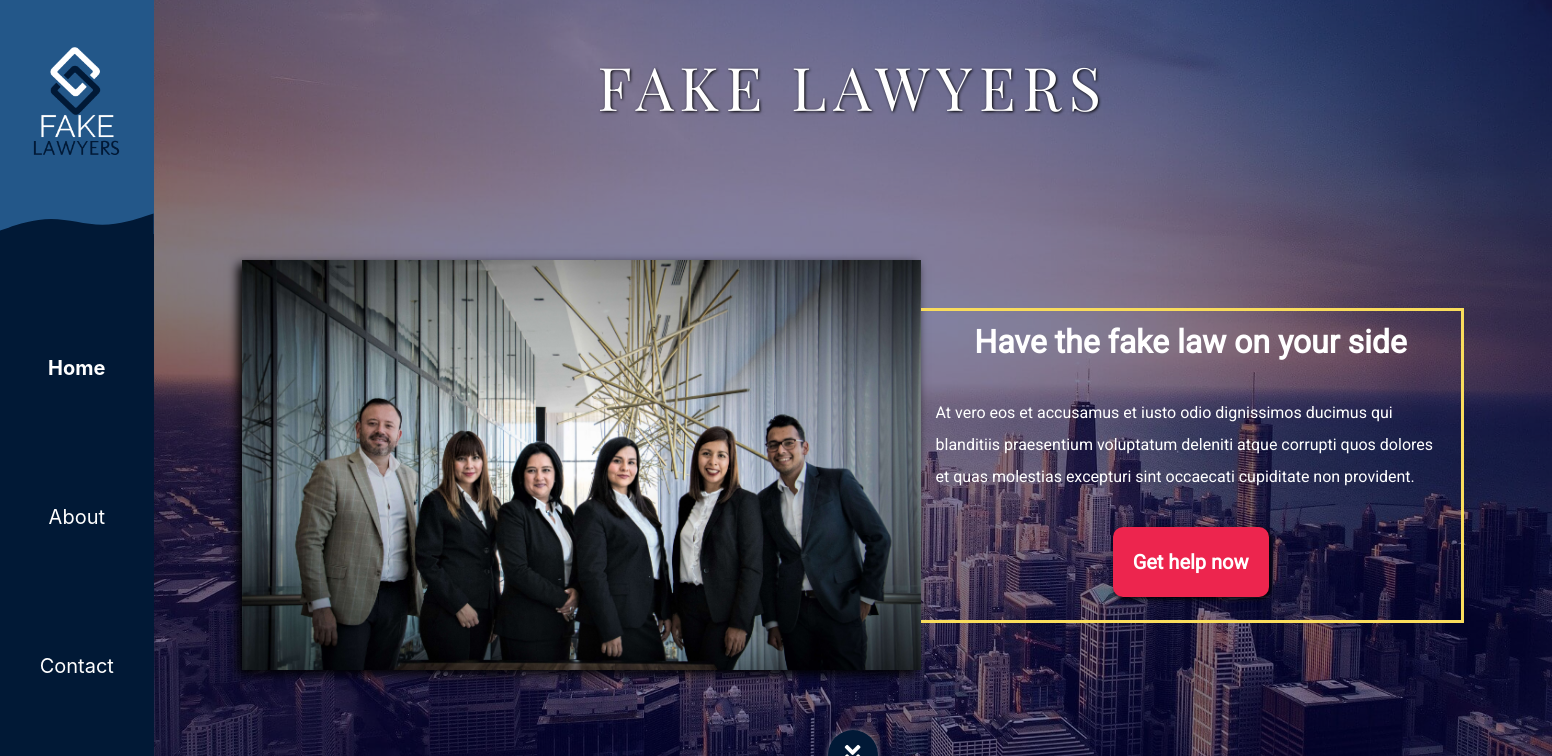
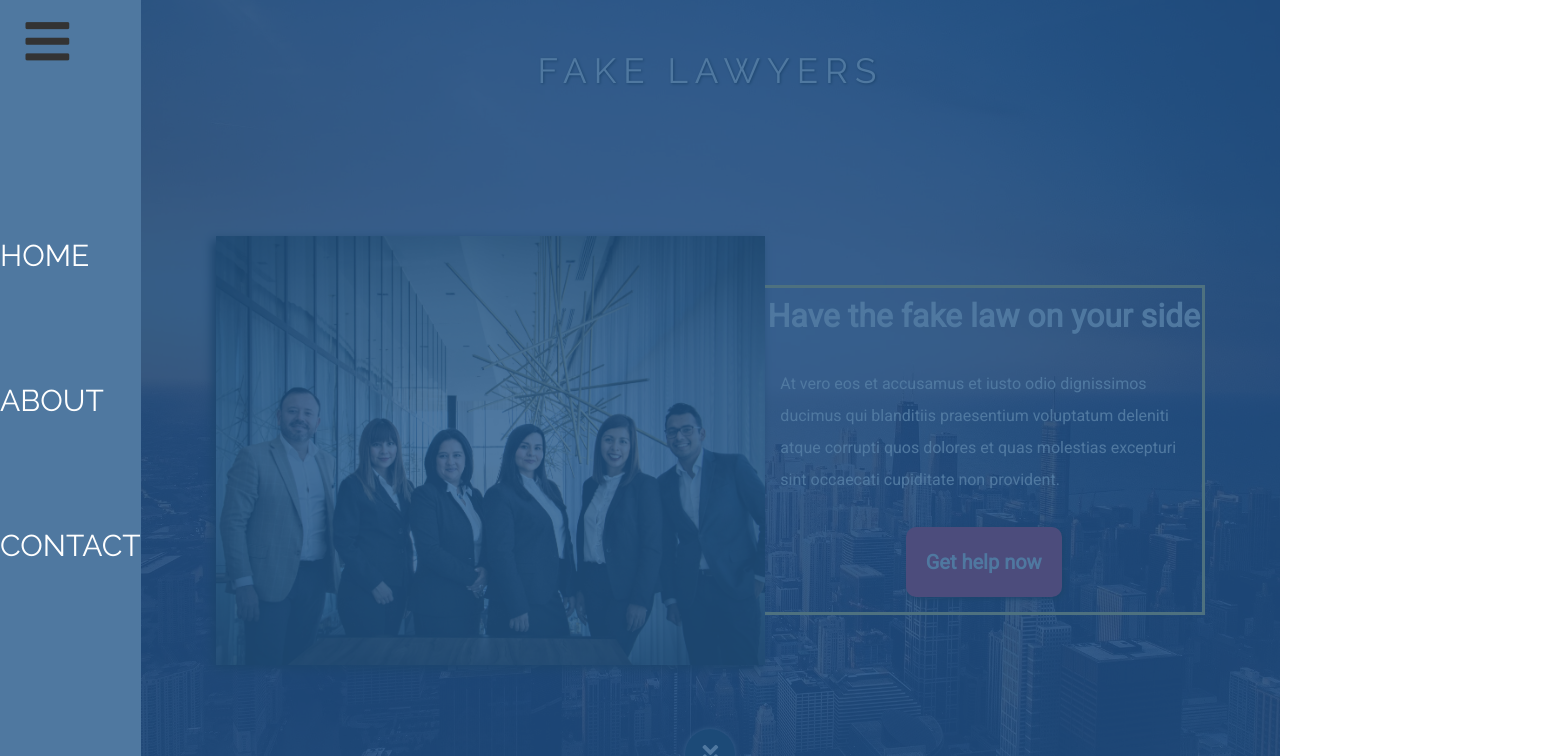
Before and after one commit to jjcreator/business-page, a React (Create React App) app: page / in a window 1280 px wide. Shown: the top 756 px of the page, 1552 px wide, since content can reach past the window. Built offline with nearby package versions, Linux system fonts and the light colour scheme.

Commit message:
started working on responsiveness

```diff
--- a/src/App.css
+++ b/src/App.css
@@ -1,22 +1,21 @@
-@import url('https://fonts.googleapis.com/css?family=Roboto|Playfair+Display&display=swap');
+@import url('https://fonts.googleapis.com/css?family=Raleway|Roboto|Playfair+Display&display=swap');
 
 .mainContainer {
   display: flex;
   width: 100%;
+  position: relative;
 }
 
 .pageContainer {
   flex: 1;
-  background-color: #edf3f2;
-  background: rgb(237,243,242);
+  background: #edf3f2;
   background: linear-gradient(107deg, rgba(237,243,242,1) 20%, rgba(255,255,255,1) 50%, rgba(237,243,242,1) 80%);
-  margin-left: 12vw;
-  z-index: 200;
+  margin-left: 11vw;
+  z-index: 20;
 }
 
 @media (max-width: 767px) {
   .pageContainer {
     margin-left: 0;
-    margin-top: 12vh;
   }
 }
--- a/src/App.js
+++ b/src/App.js
@@ -5,6 +5,7 @@ import './App.css';
 import Main from './components/MainPage/Main';
 import About from './components/AboutPage/About';
 import Contact from './components/ContactPage/Contact';
+import MobileNavbar from './components/AboutPage/MobileNavbar';
 
 const imageSources = ["/phone.jpg","/city.jpg", "/email.jpg", "/man-in-black-holding-phone-618613.jpg", "/people.jpg", "/phone.jpg", "/team.jpg"];
 
@@ -23,6 +24,7 @@ function App() {
   return (
     <Router>
       <div className="mainContainer">
+        <MobileNavbar/>
         <Navbar/>
         <div className="pageContainer">
           <Switch>
--- /dev/null
+++ b/src/components/AboutPage/MobileNavbar.js
@@ -0,0 +1,16 @@
+import React from 'react'
+import styles from "../../modules/mobileNavbarStyle.module.css"
+import {Link} from "react-router-dom"
+
+function MobileNavbar() {
+    return (
+        <div id={styles.mobileNavbar}>
+            <i id={styles.mobileIcon}className="fas fa-bars"></i>
+            <Link to="/" exact>Home</Link>
+            <Link to="/about">About</Link>
+            <Link to="/contact">Contact</Link>
+        </div>
+    )
+}
+
+export default MobileNavbar
--- a/src/components/MainPage/Principles.js
+++ b/src/components/MainPage/Principles.js
@@ -1,4 +1,4 @@
-import React from 'react'
+import React, {useState, useEffect} from 'react'
 import styles from "../../modules/mainStyle.module.css"
 import Shape from "../Shape"
 import ScrollAnimation from "react-animate-on-scroll"
@@ -9,29 +9,28 @@ const duration = 1.2;
 
 function Principles() {
 
+    const [listItems, setListItems] = useState([]);
+
+    useEffect(()=> {
+        createItems();
+    }, [])
+
+    const createItems = () => {
+        let items = [];
+        for (let i=1; i<7; i++) {
+            items.push(<ScrollAnimation className={styles.listItem} animateIn={chosenAnimation} animateOnce={false} duration={duration} delay={i * 250} offset={50}>
+                <i className={`fas fa-landmark ${styles.icon}`}></i>Lorem ipsum dolor sit amet
+            </ScrollAnimation>);
+        setListItems(items)
+        }
+    }
+
     return (
         <ScrollAnimation animateIn={styles.animated} animateOnce={false} duration={0.5}>
             <section className={styles.principles}>
                     <Shape text="Our core principles"/>
                     <div id={styles.list}>
-                        <ScrollAnimation className={styles.listItem} animateIn={chosenAnimation} animateOnce={false} duration={duration} delay={250} offset={50}>
-                            <i className={`fas fa-landmark ${styles.icon}`}></i>Lorem ipsum dolor sit amet
-                        </ScrollAnimation>
-                        <ScrollAnimation className={styles.listItem} animateIn={chosenAnimation} animateOnce={false} duration={duration} delay={500} offset={50}>
-                            <i className={`fas fa-landmark ${styles.icon}`}></i>Lorem ipsum dolor sit amet
-                        </ScrollAnimation>
-                        <ScrollAnimation className={styles.listItem} animateIn={chosenAnimation} animateOnce={false} duration={duration} delay={750} offset={50}>
-                            <i className={`fas fa-landmark ${styles.icon}`}></i>Lorem ipsum dolor sit amet
-                        </ScrollAnimation>
-                        <ScrollAnimation className={styles.listItem} animateIn={chosenAnimation} animateOnce={false} duration={duration} delay={1000} offset={50}>
-                            <i className={`fas fa-landmark ${styles.icon}`}></i>Lorem ipsum dolor sit amet
-                        </ScrollAnimation>
-                        <ScrollAnimation className={styles.listItem} animateIn={chosenAnimation} animateOnce={false} duration={duration} delay={1250} offset={50}>
-                            <i className={`fas fa-landmark ${styles.icon}`}></i>Lorem ipsum dolor sit amet
-                        </ScrollAnimation>
-                        <ScrollAnimation className={styles.listItem} animateIn={chosenAnimation} animateOnce={false} duration={duration} delay={1500} offset={50}>
-                            <i className={`fas fa-landmark ${styles.icon}`}></i>Lorem ipsum dolor sit amet
-                        </ScrollAnimation>
+                        {listItems}
                     </div>
                     <ExpandingLine animationDuration={0.5} animationDelay={1750}/>
             </section>
--- a/src/components/MainPage/TestimonialCard.js
+++ b/src/components/MainPage/TestimonialCard.js
@@ -7,7 +7,7 @@ function TestimonialCard(props) {
         <ScrollAnimation animateIn="zoomIn" animateOnce={false} duration={1.2} delay={props.animationDelay} offset={200}>
             <div className={`${styles.testimonialCard} animate__zoomIn animate__delay-${props.animationDelay}s`}>
                 <div className={styles.testimonialTop}>
-                    <img className={styles.testimonialImg} src={props.imgSrc}/>
+                    <img className={styles.testimonialImg} src={props.imgSrc} alt="user"/>
                 </div>
                 <div className={styles.testimonialTextBox}>
                     <i className={`fas fa-quote-left ${styles.quote} ${styles.quoteLeft}`}/>
@@ -15,7 +15,7 @@ function TestimonialCard(props) {
                     <i className={`fas fa-quote-right ${styles.quote} ${styles.quoteRight}`}/>
                 </div>
                 <div className={styles.testimonialFooter}>
-                    <span className={styles.authorName}>{props.name}</span><span className={styles.authorCity}>{props.city}</span>
+                    <span className={styles.authorName}>{props.name}</span>,<span className={styles.authorCity}>{props.city}</span>
                 </div>
 
             </div>
--- a/src/components/MainPage/Testimonials.js
+++ b/src/components/MainPage/Testimonials.js
@@ -1,20 +1,71 @@
-import React from 'react'
+import React, {useState, useEffect} from 'react'
 import ScrollAnimation from "react-animate-on-scroll"
 import TestimonialCard from "./TestimonialCard.js"
 import styles from "../../modules/mainStyle.module.css"
 import Shape from '../Shape.js'
-const testimonialText = "Itaque earum rerum hic tenetur a sapiente delectus, ut aut reiciendis voluptatibus maiores alias consequatur."
 
+const userTesimonials = [
+    {
+        id: 1,
+        name: "Adam Smith",
+        city: "Smithsville",
+        img: "./guy3.jpg",
+        testimonial: "Itaque earum rerum hic tenetur a sapiente delectus, ut aut reiciendis voluptatibus maiores alias consequatur."
+    },
+    {
+        id: 2,
+        name: "Hans Olo",
+        city: "Spaceville",
+        img: "./guy3.jpg",
+        testimonial: "Itaque earum rerum hic tenetur a sapiente delectus, ut aut reiciendis voluptatibus maiores alias consequatur."
+    },
+    {
+        id: 3,
+        name: "Chuck N.",
+        city: "Texas",
+        img: "./guy3.jpg",
+        testimonial: "Itaque earum rerum hic tenetur a sapiente delectus, ut aut reiciendis voluptatibus maiores alias consequatur."
+    },
+    {
+        id: 4,
+        name: "John Doe",
+        city: "Forestville",
+        img: "./guy3.jpg",
+        testimonial: "Itaque earum rerum hic tenetur a sapiente delectus, ut aut reiciendis voluptatibus maiores alias consequatur."
+    },
+    {
+        id: 5,
+        name: "Jane Doe",
+        city: "Forestville",
+        img: "./guy3.jpg",
+        testimonial: "Itaque earum rerum hic tenetur a sapiente delectus, ut aut reiciendis voluptatibus maiores alias consequatur."
+    },
+    {
+        id: 6,
+        name: "Boris Y.",
+        city: "Moscow",
+        img: "./guy3.jpg",
+        testimonial: "Itaque earum rerum hic tenetur a sapiente delectus, ut aut reiciendis voluptatibus maiores alias consequatur."
+    }
+]
 
 function Testimonials() {
+
+    const [shownTestimonials, setShownTestimonials] = useState([]);
+    useEffect(()=> {
+        let currentTestimonials = [];
+        for (let i=0; i<userTesimonials.length; i++) {
+            currentTestimonials.push(<TestimonialCard name={userTesimonials[i].name} city={userTesimonials[i].city} imgSrc={userTesimonials[i].img} text={userTesimonials[i].testimonial} key={userTesimonials[i].id} animationDelay={(i+1)*200}/>)
+        }
+        setShownTestimonials(currentTestimonials);
+    }, []);
+
     return (
         <ScrollAnimation animateIn={styles.animated} animateOnce={true} offset={250} duration={0.4}>
             <section id={styles.testimonialsSection}>
                 <Shape text="Testimonials"/>
                 <div id={styles.testimonials}>
-                    <TestimonialCard name="Adam Smith" city="Smithsville" text={testimonialText} animationDelay={200} imgSrc="./guy3.jpg"/>
-                    <TestimonialCard name="Hans Olo" city="Millenium Falcon" text={testimonialText} animationDelay={400} imgSrc="./guy3.jpg"/>
-                    <TestimonialCard name="Chuck Norris" city="Texas" text={testimonialText} animationDelay={600} imgSrc="./guy3.jpg"/>
+                    {shownTestimonials}
                 </div>
             </section>
         </ScrollAnimation>
--- a/src/index.css
+++ b/src/index.css
@@ -17,7 +17,6 @@ body {
   -moz-osx-font-smoothing: grayscale;
   padding: 0;
   box-sizing: border-box;
-
 }
 
 code {
--- a/src/modules/mainStyle.module.css
+++ b/src/modules/mainStyle.module.css
@@ -28,8 +28,8 @@
 
 #showcaseTitle {
     padding-top: 50px;
-    font-size: 60px;
-    font-family: "Playfair Display", serif;
+    font-size: 35px;
+    font-family: Raleway;
     letter-spacing: 7px;
     text-shadow: 1px 1px 3px black;
     text-transform: uppercase;
@@ -158,7 +158,7 @@ animation: pop 0.4s forwards ease-in;
     align-items: center;
     justify-content: center;
     padding: 40px;
-    margin-top: 12vh;
+    margin-top: 15vh;
 }
 
 #list {
@@ -171,6 +171,7 @@ animation: pop 0.4s forwards ease-in;
     align-items: center;
     justify-content: space-between;
     width: 100%;
+    margin-top: 2%
 }
 
 .listItem {
@@ -264,23 +265,22 @@ animation: pop 0.4s forwards ease-in;
     display: flex;
     margin-top: 10vh;
     flex-direction: column;
-    justify-content: flex-start;
+    justify-content: center;
     align-items: center;
     padding: 20px;
-    border: 2px solid blue;
+    width: 100%;
 }
 
 #testimonials {
-    display: flex;
-    justify-content: center;
-    align-items: center;
+    display: grid;
     width: 100%;
     margin-top: 10%;
-    border: 2px solid green;
+    grid-template: 1fr/ 1fr 1fr 1fr;
 }
 
 .testimonialCard {
-    width: 350px;
+    width: 80%;
+    margin-bottom: 10%;
     height: 400px;
     display: flex;
     flex-direction: column;
@@ -288,8 +288,9 @@ animation: pop 0.4s forwards ease-in;
     color: var(--primary-color);
     box-shadow: 2px 2px 5px black;
     position: relative;
-    margin: 0 50px;
     justify-content: flex-end;
+    background-color: var(--showcase-color);
+    margin: 0 auto 10% auto;
 }
 
 .testimonialTop {
@@ -310,8 +311,7 @@ animation: pop 0.4s forwards ease-in;
     margin: 0 auto;
     z-index: 3;
     border: 5px solid var(--showcase-color);
-    box-shadow: 3px 3px 5px solid black;
-
+    box-shadow: 0px 0px 5px black;
 }
 
 .quote {
@@ -337,12 +337,12 @@ animation: pop 0.4s forwards ease-in;
     align-items: center;
     flex-direction: column;
     font-size: 16px;
-    background-color: var(--showcase-color);
-    color: var(--primary-color)
+    color: var(--primary-color);
+    margin-top: 5%;
 }
 
 .testimonialTextBox p {
-    padding: 0px 55px;
+    margin: 0 35px;
 }
 
 .testimonialFooter {
@@ -356,14 +356,25 @@ animation: pop 0.4s forwards ease-in;
 }
 
 .authorCity {
-    font-size: 16px;
     padding: 0 5px;
-    text-transform: none;
 }
 
 .authorName {
-    font-size: 20px;
     font-weight: bolder;
+}
+
+#arrowContainer {
+    display: flex;
+    width: 10%;
+    justify-content: center;
+    align-items: center;
+}
+
+.arrow {
+    font-size: 40px;
+    color: var(--primary-color);
+    cursor: pointer;
+    margin: 10%;
 }
 
 #callToAction {
--- /dev/null
+++ b/src/modules/mobileNavbarStyle.module.css
@@ -0,0 +1,31 @@
+#mobileNavbar {
+    background-color: var(--secondary-color);
+    opacity: 0.8;
+    position: fixed;
+    top: 0;
+    left: 0;
+    width: 100%;
+    height: 100%;
+    z-index: 40;
+    display: flex;
+    flex-direction: column;
+    justify-content: center;
+    justify-items: center;
+}
+
+#mobileNavbar a {
+    color: white;
+    font-family: Raleway;
+    text-transform: uppercase;
+    font-size: 30px;
+    padding: 50px 0px;
+}
+
+
+#mobileIcon {
+    color: black;
+    font-size: 50px;
+    position: fixed;
+    top: 2%;
+    left: 2%
+}
--- a/src/modules/navbarStyle.module.css
+++ b/src/modules/navbarStyle.module.css
@@ -1,11 +1,13 @@
 .myNavbar {
     overflow: hidden;
     height: 100%;
-    width: 12vw;
+    width: 11vw;
     justify-content: flex-start;
     z-index: 2;
     background-color: var(--secondary-color);
     position: fixed;
+    display: none;
+
 }
 
 #wave {
@@ -21,6 +23,7 @@
     display: flex;
     flex-direction: column;
     align-items: center;
+    display: none;
 }
 
 #links {
@@ -32,9 +35,11 @@
 }
 
 .link {
+    font-family: Raleway, sans-serif;
     color: white;
-    font-size: 20px;
+    font-size: 18px;
     text-decoration: none;
+    text-transform: uppercase;
 }
 
 .link:hover {
@@ -51,5 +56,26 @@
 }
 
 .logoImg {
-    width: 80%;
+    width: 70%;
 }
+
+#mobileIcon {
+    font-size: 40px;
+    color: black;
+    padding: 20px;
+    display: block;
+    position: fixed;
+    top: 10%;
+    left: 10%;
+    background-color: var(--showcase-color);
+    z-index: 30;
+}
+
+@media (max-width: 767px) {
+    .myNavbar {
+      display: none;
+    }
+    #mobileIcon {
+        display: block;
+    }
+  }
```
